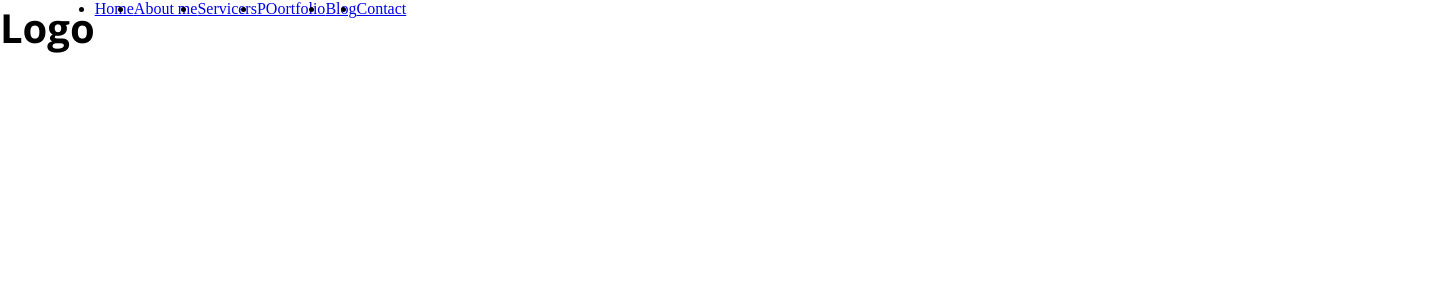
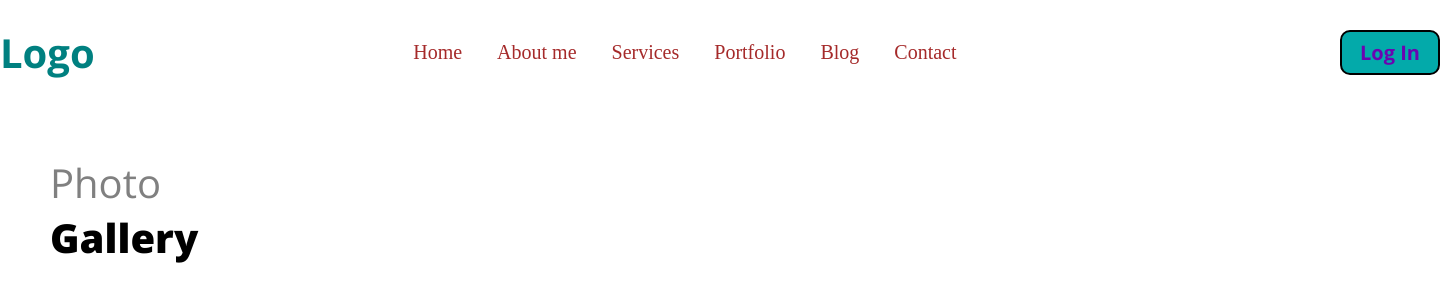
Before and after one commit to Mozammel111/new-complex-website, a plain HTML site: page index.html in a window 1280 px wide. Shown: the whole page, 1440 px wide, since content can reach past the window. Drawn offline with nearby package versions, Linux system fonts and the light colour scheme.

Commit message:
added some photo

```diff
--- a/css/style.css
+++ b/css/style.css
@@ -3,21 +3,123 @@
     padding: 0;
     box-sizing: border-box;
 }
-.header_top{
-    display: flex;
+.container{
+    width: 1440px;
+    margin: 0 auto;
+    /* background-color: aquamarine; */
 }
-.header_top h1{
-    font-size: 40px;
-    text-align: center;
-    font-family: 'Open Sans', sans-serif;
+a{
+    text-decoration: none;
+    display: inline-block;
+}
+li{
+    list-style: none;
 }
 
-.navbar ul {
+.header_top{
+    margin: 25px 0;
+    display: inline-block;
+}
+.container{
     display: flex;
     justify-content: space-between;
     align-items: center;
 }
+
+.header_top h1{
+    font-size: 40px;
+    text-align: start;
+    font-family: 'Open Sans', sans-serif;
+    display: block;
+    color: teal;
+}
+.navbar ul{
+    display: flex;
+    justify-content: center;
+    align-items: center;
+    margin-right: 30px;
+}
+.navbar ul li{
+    margin-right: 35px;
+}
+
 .navbar ul li a{
-    text-align: right;
+    font-size: 20px;
+    font-family: serif;
+    font-weight: 500;
+    color: brown;
+    position: relative;
+}
 
+.navbar ul li a::before {
+	position: absolute;
+	content: '';
+	height: 3px;
+	width: 0;
+	background-color: tomato;
+	left: 0;
+	bottom: -7px;
+	transition: .4s;
 }
+.navbar ul li a:hover:before{
+    width: 100%;
+   }
+
+.navbar ul li a::after {
+	position: absolute;
+	content: '';
+	height: 3px;
+	width: 0;
+	background-color: black;
+	right: 0;
+	top: -7px;
+	transition: .4s;
+}
+
+.navbar ul li a:hover:after{
+    width: 100%;
+}
+
+
+.btn{
+    font-size: 20px;
+    font-family: 'Open Sans', sans-serif;
+    font-weight: 700;
+    height: 45px;
+    width: 100px;
+    border: 2px solid black;
+    border-radius: 10px;
+    background-color: rgb(3, 170, 170);
+    color: rgb(107, 3, 177);
+    transition: .4s;
+}
+.btn:hover{
+    border: tomato;
+    background-color: #ffffff;
+    color: black;
+}
+/* header part end */
+
+/* Our Photo part start */
+
+.Our_photo{
+    margin: 50px;
+    /* background-color: grey; */
+}
+.Our{
+    font-size: 40px;
+    font-family: 'Open Sans', sans-serif;
+    font-weight: 400;
+    color: grey;
+}
+.Pht{
+    font-size: 40px;
+    font-family: 'Open Sans', sans-serif;
+    color: black;
+    font-weight: 800;
+}
+
+
+
+
+/* Our Photo part end */
--- a/index.html
+++ b/index.html
@@ -12,24 +12,38 @@
 <body>
 <!-- header part start -->
 <header class="header_top">
-    <h1>Logo</h1>
+    <div class="container">
+
+        <h1>Logo</h1>
 
         <nav class="navbar">
             <ul>
                 <li><a href="#">Home</a></li>
                 <li><a href="#">About me</a></li>
-                <li><a href="#">Servicers</a></li>
-                <li><a href="#">POortfolio</a></li>
+                <li><a href="#">Services</a></li>
+                <li><a href="#">Portfolio</a></li>
                 <li><a href="#">Blog</a></li>
                 <li><a href="#">Contact</a></li>
             </ul>
         </nav>
+        <button class="btn">Log In</button>
+    </div>
    </header>
+<!-- header part end -->
+<!-- Our photo part start -->
+<main>
+    <section class="Our_photo">
+        <h2 class="Our">Photo  <br><span class="Pht">Gallery</span></h2>
+        <div>
+
+        </div>
+    </section>
+</main>
 
 
 
 
-<!-- header part end -->
+<!-- Our photo part end -->
 
 
 
```
